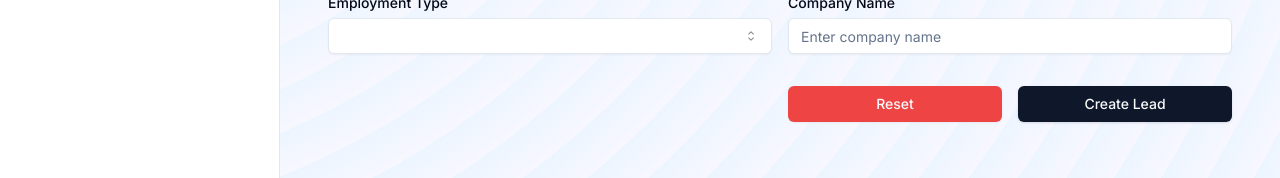
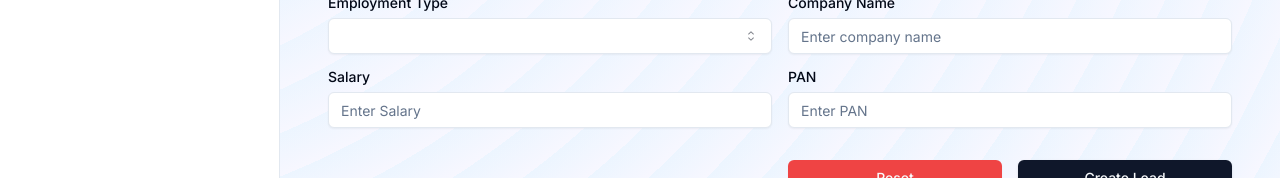
Before and after one commit to raghavtandon13/cm-crm, a Next.js app: page /dashboard/create in a window 1280 px wide. Shown: the part 530-708 px from the top of the page. Built offline with nearby package versions, Linux system fonts and the light colour scheme; no server answers; the database is empty.

Commit message:
create and update APIs

```diff
--- a/src/app/api/agents/cmuser/route.ts
+++ b/src/app/api/agents/cmuser/route.ts
@@ -4,6 +4,7 @@
 import { CMUser, Lead } from "@/lib/types";
 import User from "@/lib/users";
 import { connectToMongoDB } from "../../../../../lib/db";
+import axios from "axios";
 
 const secret = process.env.JWT_SECRET as string;
 
@@ -41,12 +42,21 @@
         if (!user)
             return NextResponse.json({ status: "failure", message: "Could not create new user" }, { status: 500 });
 
+        const injectRes = await axios.post(
+            "https://credmantra.com/api/v1/leads/inject2",
+            { lead: data },
+            { headers: { "x-api-key": "vs65Cu06K1GB2qSdJejP", "Content-Type": "application/json" } },
+        );
+
         const assignment = await db.assignment.create({ data: { cmUserId: user._id as string, agentId: agent.id } });
 
         if (!assignment)
             return NextResponse.json({ status: "failure", message: "Could not create Assignment" }, { status: 500 });
 
-        return NextResponse.json({ status: "success", message: "User created successfully" }, { status: 201 });
+        return NextResponse.json(
+            { status: "success", message: "User created successfully", inject: injectRes.data },
+            { status: 201 },
+        );
     } catch (error) {
         console.error("Error creating new agent:", error);
         return NextResponse.json({ status: "failure", message: "Internal server error" }, { status: 500 });
--- a/src/app/dashboard/create/page.tsx
+++ b/src/app/dashboard/create/page.tsx
@@ -5,13 +5,14 @@
 import fromAPI from "@/lib/api";
 import { CMUser, Lead } from "@/lib/types";
 import { useMutation, useQuery } from "@tanstack/react-query";
-import { useSearchParams } from "next/navigation";
+import { useRouter, useSearchParams } from "next/navigation";
 import { useEffect } from "react";
 import { toast } from "sonner";
 import { SubmitHandler, useForm } from "react-hook-form";
 
 export default function Create() {
     const phone = useSearchParams().get("phone");
+    const router = useRouter();
 
     const {
         handleSubmit,
@@ -41,6 +42,8 @@
                     state: cmudata.state,
                     empType: cmudata.employment,
                     company: cmudata.company_name,
+                    pan: cmudata.pan,
+                    salary: cmudata.income,
                 };
                 return ldata;
             }
@@ -56,19 +59,20 @@
         }
     }, [userData, setValue]);
 
-    const mutation = useMutation({
+    const { mutate, isPending } = useMutation({
         mutationFn: (data: Lead) => {
-            return fromAPI.post("https://api.example.com/leads", data);
+            return fromAPI.post("/agents/cmuser", data);
         },
-        onSuccess: () => {
+        onSuccess: (_, data: Lead) => {
             toast(phone ? "User updated successfully" : "User created successfully");
-            reset();
+            console.log("done");
+            router.push(`/dashboard/search?accountsOnly=true&phone=${data.phone}`);
         },
         onError: (error) => console.error("Error creating lead:", error),
     });
 
     const onSubmit: SubmitHandler<Lead> = (data) => {
-        mutation.mutate(data);
+        mutate(data);
     };
 
     return (
@@ -105,7 +109,10 @@
                             control={control}
                             rules={{
                                 required: "Phone is required",
-                                pattern: { value: /^\d{10}$/, message: "Phone number must be a 10-digit number." },
+                                pattern: {
+                                    value: /^\d{10}$/,
+                                    message: "Phone number must be a 10-digit number.",
+                                },
                             }}
                             placeholder="98XXXXXXXX"
                         />
@@ -207,6 +214,31 @@
                         />
                     </div>
 
+                    <div className="grid grid-rows-1 gap-4 sm:grid-cols-2">
+                        <FormField
+                            label="Salary"
+                            name="salary"
+                            control={control}
+                            errors={errors}
+                            rules={{
+                                required: "Salary is required",
+                                pattern: { value: /^\d+$/, message: "Salary must be a number." },
+                            }}
+                            placeholder="Enter Salary"
+                        />
+
+                        <FormField
+                            label="PAN"
+                            name="pan"
+                            control={control}
+                            errors={errors}
+                            rules={{
+                                required: "PAN is required",
+                            }}
+                            placeholder="Enter PAN"
+                        />
+                    </div>
+
                     <div className="mt-4 flex gap-4">
                         <div className="hidden w-1/2 sm:flex"></div>
                         <div className="flex w-full gap-4 sm:w-1/2">
@@ -230,8 +262,8 @@
                             >
                                 Reset
                             </Button>
-                            <Button type="submit" className="w-full flex-1" disabled={mutation.isPending}>
-                                {mutation.isPending
+                            <Button type="submit" className="w-full flex-1" disabled={isPending}>
+                                {isPending
                                     ? phone
                                         ? "Updating..."
                                         : "Creating..."
@@ -245,7 +277,9 @@
             </form>
         </>
     );
+    // }
 }
+
 const indiaStates = [
     "Andhra Pradesh",
     "Arunachal Pradesh",
--- a/src/app/dashboard/search/page.tsx
+++ b/src/app/dashboard/search/page.tsx
@@ -30,8 +30,9 @@
     }
 }
 
-export default async function Phone({ searchParams }: { searchParams: { phone: string } }) {
+export default async function Phone({ searchParams }: { searchParams: { phone: string; accountsOnly: string } }) {
     let phone = "";
+    let accountsOnly = false;
 
     if (searchParams.phone === undefined) {
         return (
@@ -47,6 +48,10 @@
     if (searchParams.phone) {
         phone = searchParams.phone.toString();
     }
+
+    if (searchParams.accountsOnly) {
+        accountsOnly = searchParams.accountsOnly === "true";
+    }
     const res = await getData(phone);
 
     if (typeof res === "string") {
@@ -61,19 +66,44 @@
         );
     }
 
+    if (accountsOnly) {
+        return res.accounts.map((account: any, index: any) => (
+            <div key={index} className="mx-auto mb-4 items-center justify-center rounded-xl bg-white px-4 py-8 shadow">
+                <div className="px-4">
+                    <p className="mb-4 ml-[-8px] w-max rounded bg-slate-200 px-1 text-2xl font-semibold ">
+                        {account.name}
+                    </p>
+                    {Object.entries(account)
+                        .filter(([key]) => !["res", "req", "sent", "name", "status_code"].includes(key))
+                        .map(([key, value]: any, entryIndex, arr) =>
+                            value ? (
+                                <div key={key}>
+                                    <div className="flex justify-between">
+                                        <p className="flex-[1]">{key.toUpperCase()}:</p>
+                                        <pre className="flex-[4] w-full">{JSON.stringify(value, null, 1)}</pre>
+                                    </div>
+                                    {entryIndex < arr.length - 1 && <hr />}
+                                </div>
+                            ) : null,
+                        )}
+                </div>
+            </div>
+        ));
+    }
+
     return (
         <main className="flex flex-col items-stretch md:p-8 ">
             <UserSearch phone={phone} />
             {res.accounts && res.details ? (
                 <>
                     <div className="items-center justify-center">
-                        <div className="py-10 flex justify-between">
+                        <div className="flex justify-between py-10">
                             <h1 className="font-bold">Personal Details</h1>
                             <Link
                                 className={`${buttonVariants({ variant: "outline" })}`}
                                 href={`/dashboard/create?phone=${phone}`}
                             >
-                                <Pencil className="w-4 h-4 mr-2" />
+                                <Pencil className="mr-2 h-4 w-4" />
                                 Edit
                             </Link>
                         </div>
--- a/src/lib/types.ts
+++ b/src/lib/types.ts
@@ -70,6 +70,8 @@
     state: string;
     empType: "Salaried" | "Self-employed" | "No-employment";
     company: string;
+    salary: string;
+    pan: string;
 };
 
 export type Assignment = {
```
